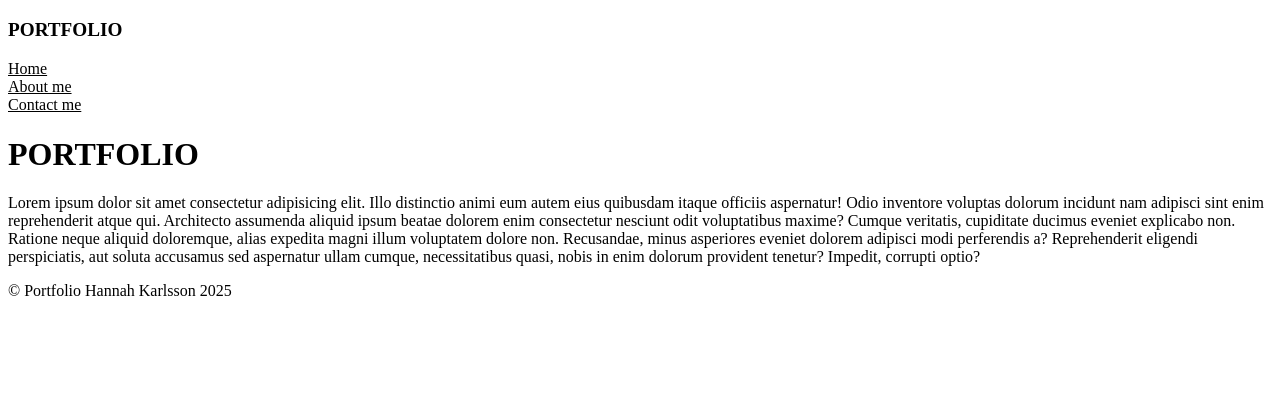
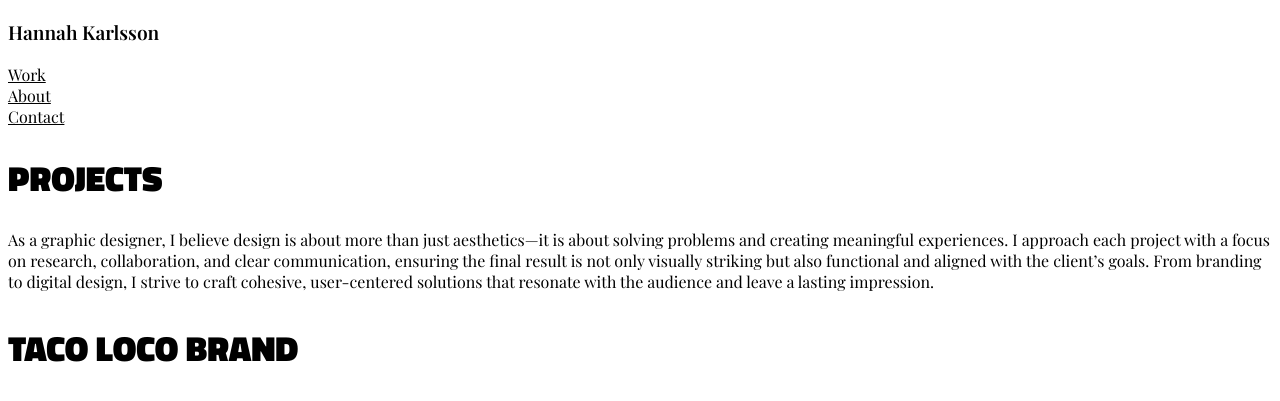
Before and after one commit to front-end-fundamentals-2025/fef-portfolio-karlssonhannah, a plain HTML site: page index.html in a window 1280 px wide. Shown: the top 401 px of the page. Drawn offline with nearby package versions, Linux system fonts and the light colour scheme; grey boxes are pictures that could not be loaded; a web font is replaced by a local one.

Commit message:
Added pictures, text and fixing fonts

```diff
--- a/css/main.css
+++ b/css/main.css
@@ -1,10 +1,19 @@
+/* Fonts */
+
 * {
-  font-family: "Times New Roman", Times, serif;
+  font-family: "Playfair Display", serif;
+}
+
+h1,
+h2 {
+  font-family: "Titillium Web", serif;
+  font-weight: 900;
+  font-style: normal;
+  font-size: 2.2rem;
 }
 
 /* HEADER */
-
-#logo {
+#my-name {
   font-weight: 600;
   font-size: 1.2rem;
 }
@@ -17,3 +26,13 @@ ul {
 a {
   color: black;
 }
+
+/* Img */
+.tacoloco-img {
+  width: 60%;
+}
+/* Contact me form, messagebox bigger */
+#messagebox {
+  height: 200px;
+  width: 300px;
+}
--- a/index.html
+++ b/index.html
@@ -8,43 +8,67 @@
     <link rel="preconnect" href="https://fonts.googleapis.com" />
     <link rel="preconnect" href="https://fonts.gstatic.com" crossorigin />
     <link
-      href="https://fonts.googleapis.com/css2?family=Playfair:ital,opsz,wght@0,5..1200,300..900;1,5..1200,300..900&display=swap"
+      href="https://fonts.googleapis.com/css2?family=Playfair+Display:ital,wght@0,400..900;1,400..900&display=swap"
+      rel="stylesheet"
+    />
+    <link rel="preconnect" href="https://fonts.googleapis.com" />
+    <link rel="preconnect" href="https://fonts.gstatic.com" crossorigin />
+    <link
+      href="https://fonts.googleapis.com/css2?family=Playfair+Display:ital,wght@0,400..900;1,400..900&family=Titillium+Web:ital,wght@0,200;0,300;0,400;0,600;0,700;0,900;1,200;1,300;1,400;1,600;1,700&display=swap"
       rel="stylesheet"
     />
   </head>
 
   <body>
     <header>
-      <p id="logo">PORTFOLIO</p>
+      <p id="my-name">Hannah Karlsson</p>
       <nav>
         <ul>
           <a href="#">
-            <li>Home</li>
+            <li>Work</li>
           </a>
           <a href="#">
-            <li>About me</li>
+            <li>About</li>
           </a>
           <a href="contact-me.html">
-            <li>Contact me</li>
+            <li>Contact</li>
           </a>
         </ul>
       </nav>
     </header>
     <main>
-      <h1>PORTFOLIO</h1>
+      <h1>PROJECTS</h1>
       <p>
-        Lorem ipsum dolor sit amet consectetur adipisicing elit. Illo distinctio
-        animi eum autem eius quibusdam itaque officiis aspernatur! Odio
-        inventore voluptas dolorum incidunt nam adipisci sint enim reprehenderit
-        atque qui. Architecto assumenda aliquid ipsum beatae dolorem enim
-        consectetur nesciunt odit voluptatibus maxime? Cumque veritatis,
-        cupiditate ducimus eveniet explicabo non. Ratione neque aliquid
-        doloremque, alias expedita magni illum voluptatem dolore non.
-        Recusandae, minus asperiores eveniet dolorem adipisci modi perferendis
-        a? Reprehenderit eligendi perspiciatis, aut soluta accusamus sed
-        aspernatur ullam cumque, necessitatibus quasi, nobis in enim dolorum
-        provident tenetur? Impedit, corrupti optio?
+        As a graphic designer, I believe design is about more than just
+        aesthetics—it is about solving problems and creating meaningful
+        experiences. I approach each project with a focus on research,
+        collaboration, and clear communication, ensuring the final result is not
+        only visually striking but also functional and aligned with the client’s
+        goals. From branding to digital design, I strive to craft cohesive,
+        user-centered solutions that resonate with the audience and leave a
+        lasting impression.
       </p>
+      <h2>TACO LOCO BRAND</h2>
+      <img
+        class="tacoloco-img"
+        src="img/taco.jpg"
+        alt="Brand Logotype for Restaurant Taco Loco"
+      />
+      <img
+        class="tacoloco-img"
+        src="img/taco2.jpg"
+        alt="Brand colours and typography for Restaurant Taco Loco"
+      />
+      <img
+        class="tacoloco-img"
+        src="img/taco3.jpg"
+        alt="Brand illustrations for Restaurant Taco Loco"
+      />
+      <img
+        class="tacoloco-img"
+        src="img/taco4.jpg"
+        alt="Brand patterns and textures for Restaurant Taco Loco"
+      />
     </main>
     <footer>
       <p>© Portfolio Hannah Karlsson 2025</p>
```
Also changed, not shown: contact-me.html (+27 -6 lines), 4 other files.
